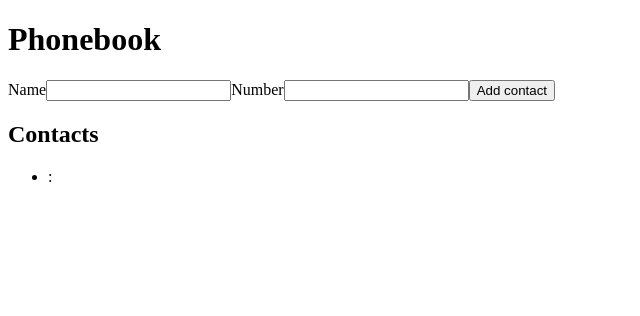
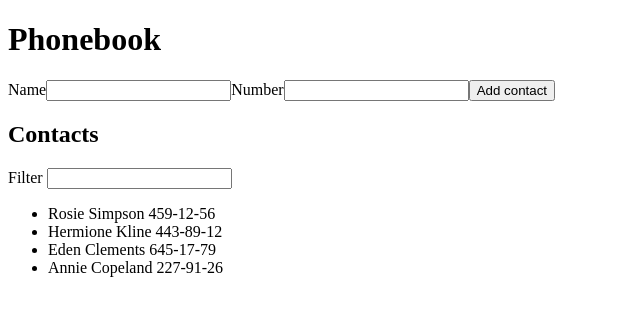
Before and after one commit to ValiaStohnii/goit-react-hw-02-phonebook, a React (Create React App) app: page / in a window 1280 px wide. Shown: the top 316 px of the page, without its empty margins (0-640 px from the left). Built offline with nearby package versions, Linux system fonts and the light colour scheme.

Commit message:
add filter

```diff
--- a/src/components/ContactList.js
+++ b/src/components/ContactList.js
@@ -1,15 +1,13 @@
 import React from 'react';
-import { nanoid } from 'nanoid';
 
-const ContactList = ({ name, number }) => {
-  const contactId = nanoid();
+const ContactList = ({ contacts }) => {
   return (
     <ul>
-      <li>
-        <p name={name} id={contactId}>
-          {name}: {number}
-        </p>
-      </li>
+      {contacts.map(contacts => (
+        <li id={contacts.id} name={contacts.name}>
+          {contacts.name} {contacts.number}
+        </li>
+      ))}
     </ul>
   );
 };
--- a/src/components/Filter.js
+++ b/src/components/Filter.js
@@ -0,0 +1,9 @@
+import React from 'react';
+
+const Filter = ({ value, onChange }) => (
+  <label>
+    Filter <input type="text" value={value} onChange={onChange}></input>
+  </label>
+);
+
+export default Filter;
--- a/src/components/phonebook.js
+++ b/src/components/phonebook.js
@@ -1,34 +1,60 @@
 import React from 'react';
 import Form from './Form';
 import ContactList from './ContactList';
+import { nanoid } from 'nanoid';
+import Filter from './Filter';
 
 class Phonebook extends React.Component {
   state = {
     contacts: [
-      // {id: 'id-1', name: 'Rosie Simpson', number: '459-12-56' },
-      // {id: 'id-2', name: 'Hermione Kline', number: '443-89-12'},
-      // {id: 'id-3', name: 'Eden Clements', number: '645-17-79'},
-      // {id: 'id-4', name: 'Annie Copeland', number: '227-91-26'}
+      { id: 'id-1', name: 'Rosie Simpson', number: '459-12-56' },
+      { id: 'id-2', name: 'Hermione Kline', number: '443-89-12' },
+      { id: 'id-3', name: 'Eden Clements', number: '645-17-79' },
+      { id: 'id-4', name: 'Annie Copeland', number: '227-91-26' },
     ],
+    filter: '',
   };
+  contactId = nanoid();
 
   formSubmit = data => {
     console.log(data.name);
     console.log(data.number);
-    this.setState(data => {
-      return {
-        contacts: [data.name, data.number],
-      };
-    });
+
+    const contact = {
+      id: this.contactId,
+      name: data.name,
+      number: data.number,
+    };
+
+    this.setState(prevState => ({
+      contacts: [contact, ...prevState.contacts],
+    }));
+  };
+
+  changeFilter = e => {
+    this.setState({ filter: e.currentTarget.value });
+  };
+
+  getFilteredContacts = () => {
+    const { contacts } = this.state;
   };
 
   render() {
+    const { filter } = this.state;
+
+    const normalizedFilter = this.state.filter.toLowerCase();
+
+    const filteredContacts = this.state.contacts.filter(c =>
+      c.name.toLowerCase().includes(normalizedFilter),
+    );
+
     return (
       <div>
         <h1>Phonebook</h1>
         <Form onSubmit={this.formSubmit} />
         <h2>Contacts</h2>
-        <ContactList name={this.state.contacts} number={this.state.contacts} />
+        <Filter value={filter} onChange={this.changeFilter} />
+        <ContactList contacts={filteredContacts} />
       </div>
     );
   }
```
